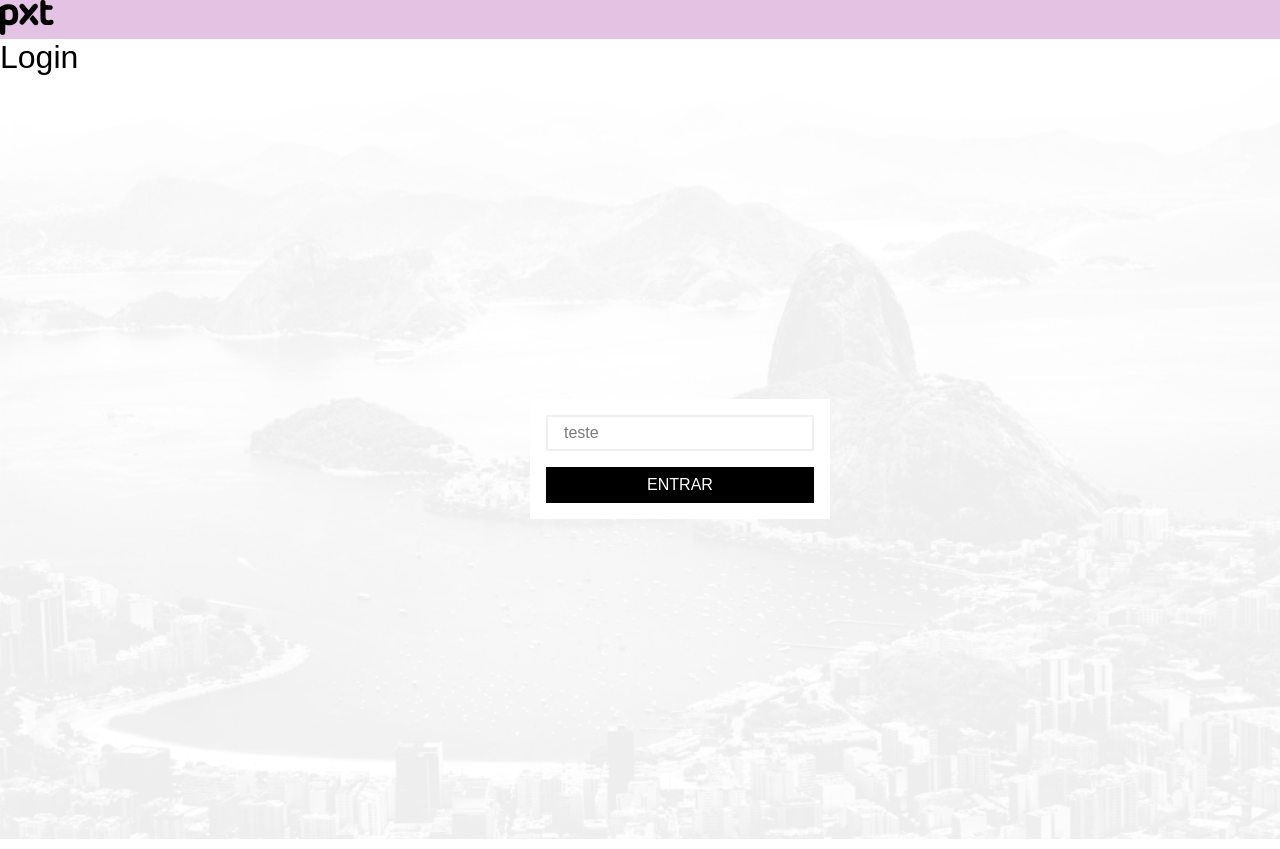
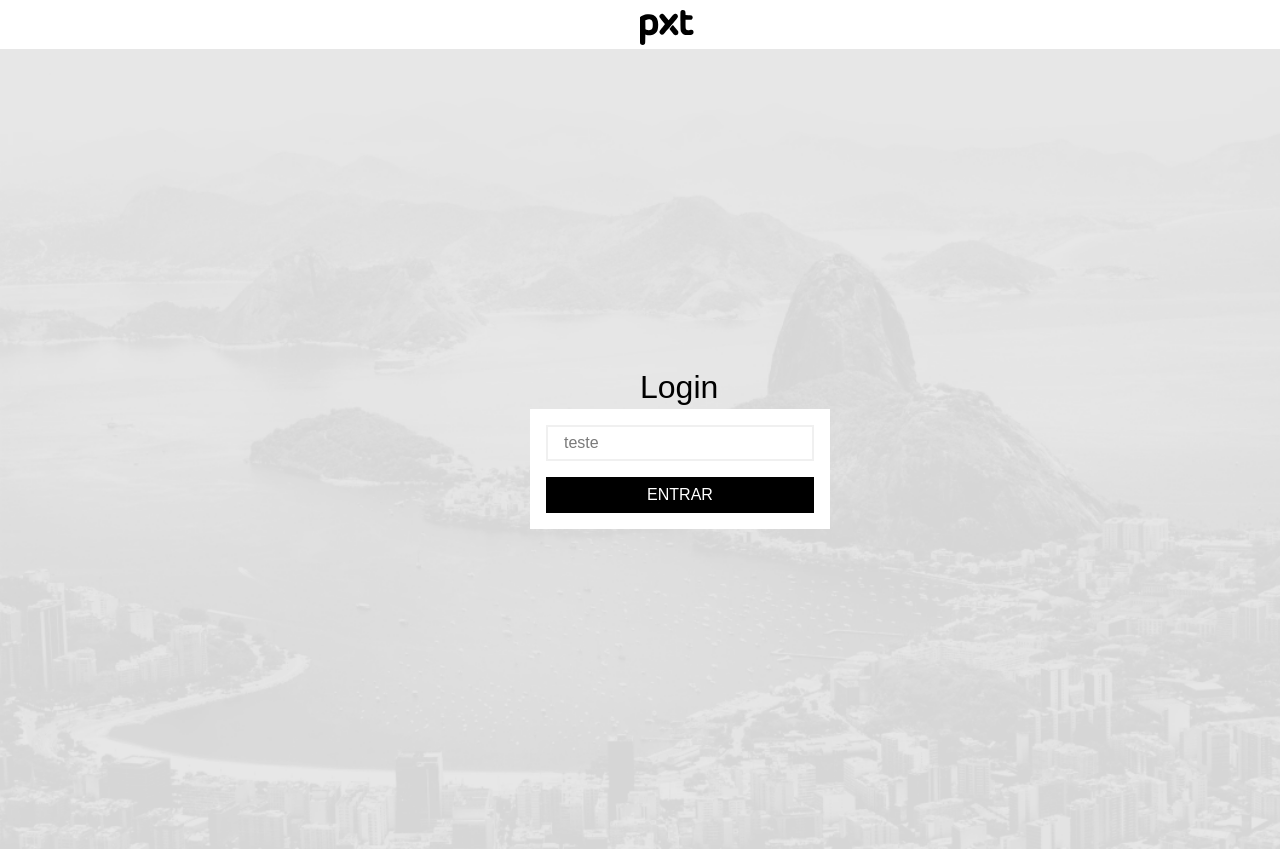
Before and after one commit to helenapaixao/Flags, a React (Create React App) app: page /login in a window 1280 px wide. Built offline with nearby package versions, Linux system fonts and the light colour scheme.

Commit message:
feat: add color in background

```diff
--- a/src/components/Card/styles.ts
+++ b/src/components/Card/styles.ts
@@ -4,6 +4,6 @@ export const Container = styled.div`
   background-color: #FFF;
   height: 120px;
   width: 300px;
+  padding: 16px;
 
-  padding: 16px;
 `;
--- a/src/components/Header/styles.ts
+++ b/src/components/Header/styles.ts
@@ -1,9 +1,13 @@
 import styled from "styled-components";
 
 export const Container = styled.header`
-  background-color: #b6b6;
-display: block;
-    margin-left: auto;
-    margin-right: auto
+  background-color: #ffff;
 
+  img {
+    position: relative;
+    left: 50%;
+    top: 50%;
+    align-items: center;
+    margin-top: 10px;
+  }
 `;
--- a/src/pages/Login/index.tsx
+++ b/src/pages/Login/index.tsx
@@ -9,11 +9,10 @@ export default function Login() {
     <div>
       <Header />
       <S.Container>
-        <h1>Login</h1>
+        <S.Title>Login</S.Title>
         <S.Content>
           <Card>
             <Input name="login" type="email" placeholder="teste" />
-
             <Button>ENTRAR</Button>
           </Card>
         </S.Content>
--- a/src/pages/Login/styles.ts
+++ b/src/pages/Login/styles.ts
@@ -1,29 +1,29 @@
-import styled from 'styled-components'
-import Background from '../../assets/image/background.png'
+import styled from "styled-components";
+import Background from "../../assets/image/background.png";
 
 export const Container = styled.div`
- background: url(${Background});
+  background: url(${Background});
   height: 100vh;
+  background-color:#E5E5E5;
   background-size: cover;
   background-repeat: no-repeat;
   filter: grayscale(100%);
-  h1 {
-    color: #000;
-  }
-`
+`;
 
 export const Content = styled.div`
- 	position:absolute;
-		left:50%;
-		top:50%;
-		margin-left:-110px;
-		margin-top:-40px;
+  position: absolute;
+  left: 50%;
+  top: 50%;
+  margin-left: -110px;
+  margin-top: -40px;
+`;
 
-h1 {
+export const Title = styled.h1`
   color: #000;
-}
- button {
-
-  }
-
+  position: absolute;
+  left: 50%;
+  top: 50%;
+  align-items: center;
+  margin-bottom: 332px;
+  margin-top: -80px;
 `;
```
